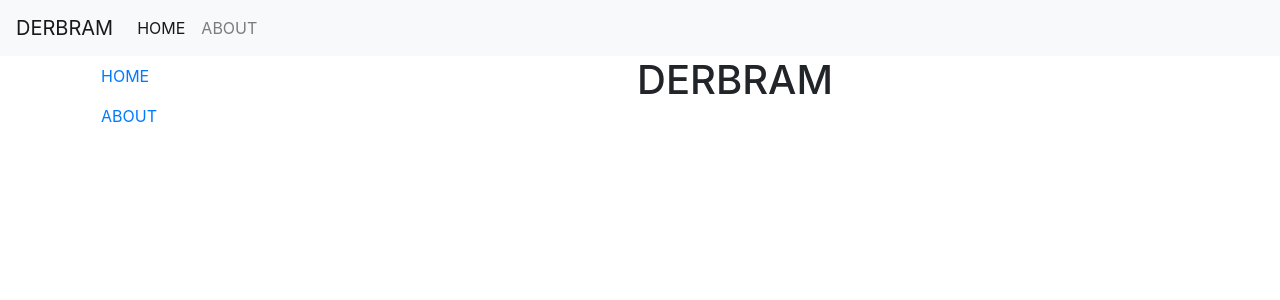
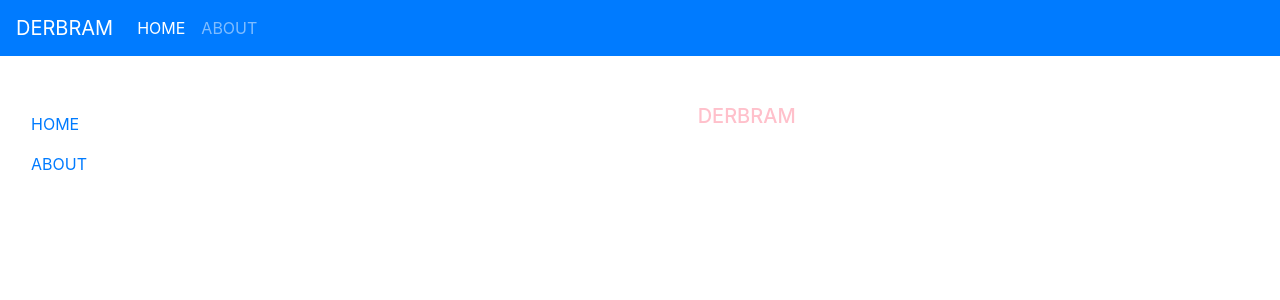
Before and after one commit to Derlys/landing-page, an Angular app: page / in a window 1280 px wide. Shown: the top 300 px of the page. Built offline with nearby package versions, Linux system fonts and the light colour scheme.

Commit message:
container

```diff
--- a/src/app/about/about.component.html
+++ b/src/app/about/about.component.html
@@ -5,6 +5,6 @@
     <div class="card-body">
         <h5 class="card-title">Special title treatment</h5>
         <p class="card-text">With supporting text below as a natural lead-in to additional content.</p>
-        <a href="#" class="btn btn-primary">Go somewhere</a>
+        <button (click)="hola()" class="btn btn-danger">Go somewhere</button>
     </div>
 </div>
--- a/src/app/about/about.component.scss
+++ b/src/app/about/about.component.scss
@@ -0,0 +1,3 @@
+h5{
+    color: pink;
+}
--- a/src/app/about/about.component.ts
+++ b/src/app/about/about.component.ts
@@ -8,6 +8,9 @@ import { Component, OnInit } from '@angular/core';
 export class AboutComponent implements OnInit {
 
   constructor() { }
+  hola(){
+    alert("hola mundo")
+  }
 
   ngOnInit() {
   }
--- a/src/app/app.component.html
+++ b/src/app/app.component.html
@@ -1,7 +1,7 @@
 
 
 <app-header></app-header>
-<div class="container">
+<div class="container-fluid mt-5" >
   <div class="row">
     <div class="col-2">
     <app-sidebar></app-sidebar>
--- a/src/app/header/header.component.html
+++ b/src/app/header/header.component.html
@@ -1,4 +1,4 @@
-<nav class="navbar navbar-expand-lg navbar-light bg-light">
+<nav class="navbar navbar-expand-lg navbar-dark bg-primary">
     <a class="navbar-brand" href="#">DERBRAM</a>
     <button class="navbar-toggler" type="button" data-toggle="collapse" data-target="#navbarNav"
         aria-controls="navbarNav" aria-expanded="false" aria-label="Toggle navigation">
--- a/src/app/home/home.component.html
+++ b/src/app/home/home.component.html
@@ -1,5 +1,5 @@
 
 
 <div class="text-center">
-    <h1>DERBRAM</h1>
+    <h5>DERBRAM</h5>
 </div>
--- a/src/styles.scss
+++ b/src/styles.scss
@@ -1,5 +1,4 @@
 /* You can add global styles to this file, and also import other style files */
-
-.text-center {
-text-align: center;
+h5{
+    color: pink;
 }
```
